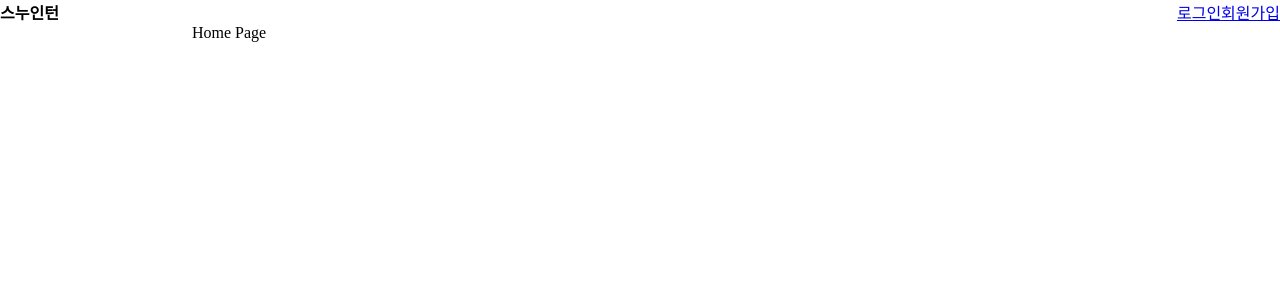
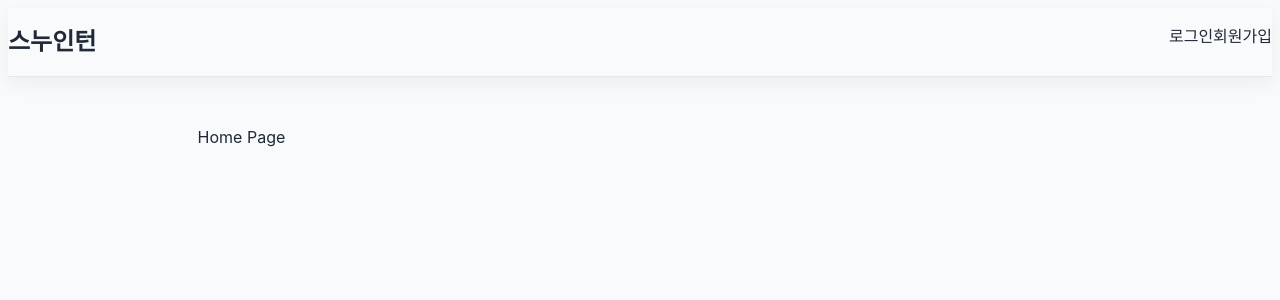
Before and after one commit to haram831/week5_waffle-snuIntern, a React (Vite) app: page / in a window 1280 px wide. Shown: the top 300 px of the page. Built offline with nearby package versions, Linux system fonts and the light colour scheme.

Commit message:
Update index.css

```diff
--- a/src/index.css
+++ b/src/index.css
@@ -1,18 +1,37 @@
-*,
-*::before,
-*::after {
-  box-sizing: border-box;
+:root {
+  --primary-color: #2563eb;
+  --primary-hover: #1d4ed8;
+  --border-color: #e5e7eb;
+  --text-color: #1f2937;
+  --text-strong: #111827;
+  --text-muted: #6b7280;
+  --surface: #ffffff;
+  --bg-soft: #f9fafb;
+  --danger: #ef4444;
+  --success: #10b981;
+
+  --spacing-lg: 14px;
+  --spacing-xl: 16px;
+  --spacing-xxl: 32px;
+
+  --font-size-xl: 20px;
+  --font-size-xxl: 24px;
+
+  --shadow-md: 0 6px 20px rgba(0, 0, 0, 0.06);
 }
 
-body,
-h1,
-h2,
-h3,
-h4,
-p,
-ul,
-ol,
-li {
-  margin: 0;
-  padding: 0;
+body {
+  font-family: 'Pretendard', 'Inter', 'Noto Sans KR', sans-serif;
+  color: var(--text-color);
+  background-color: var(--bg-soft);
+  line-height: 1.5;
 }
+
+a {
+  color: inherit;
+  text-decoration: none;
+}
+
+button {
+  font-family: inherit;
+}
```
